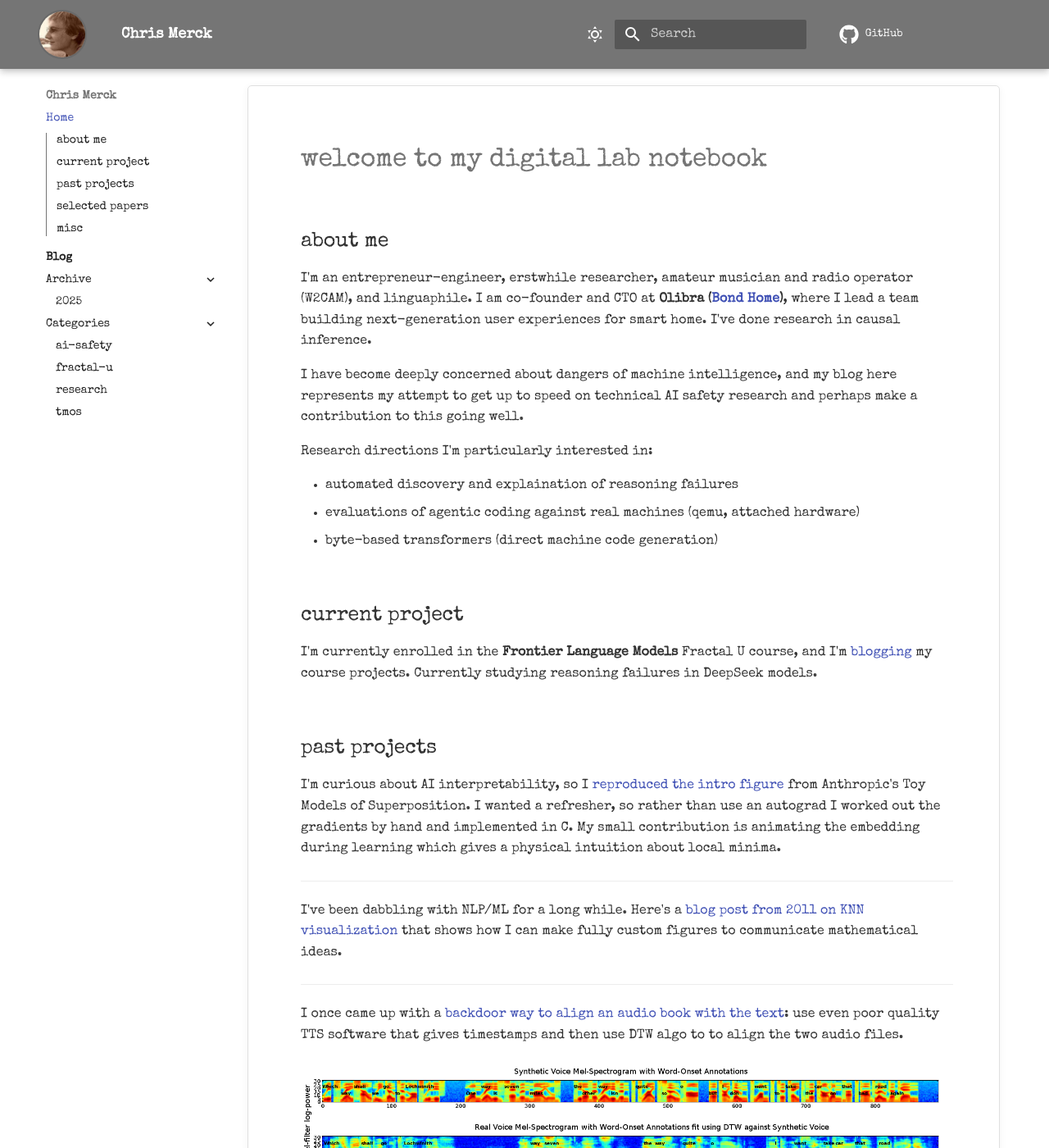
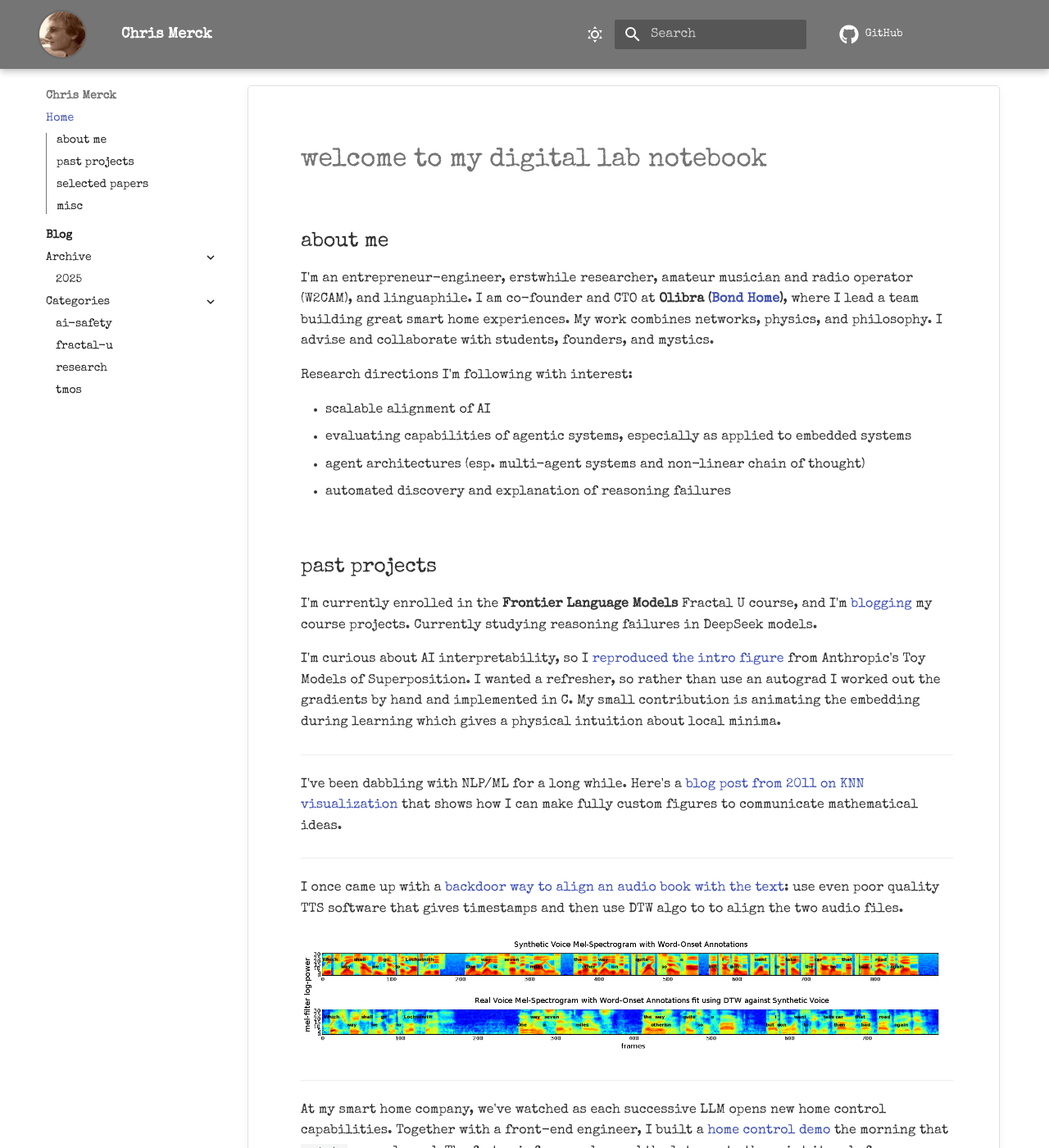
Before and after one commit to chrismerck/chrismerck.github.io, an MkDocs documentation site: the page built from docs/index.md, in a window 1280 px wide and 1400 px high. Shown: the whole window at 82% size. Built offline with MkDocs 1.6.1 and Material for MkDocs 9.7.7, drawn with Linux system fonts in a browser that asks for light colours; comment, search, counter and statistics services are not loaded.

Commit message:
update index, add nemi poster

```diff
--- a/docs/index.md
+++ b/docs/index.md
@@ -6,25 +6,19 @@ title: Chris Merck
 
 ## about me
 
-I'm an entrepreneur-engineer, erstwhile researcher, amateur musician and radio operator (W2CAM), and linguaphile. I am co-founder and CTO at **Olibra ([Bond Home](https://bondhome.io))**, where I lead a team building next-generation user experiences for smart home. I've done research in causal inference.
+I'm an entrepreneur-engineer, erstwhile researcher, amateur musician and radio operator (W2CAM), and linguaphile. I am co-founder and CTO at **Olibra ([Bond Home](https://bondhome.io))**, where I lead a team building great smart home experiences. My work combines networks, physics, and philosophy. I advise and collaborate with students, founders, and mystics.
 
-I have become deeply concerned about dangers of machine intelligence,
-and my blog here represents my attempt to get up to speed on
-technical AI safety research and perhaps make a contribution
-to this going well.
+Research directions I'm following with interest:
 
-Research directions I'm particularly interested in:
+ - scalable alignment of AI
+ - evaluating capabilities of agentic systems, especially as applied to embedded systems
+ - agent architectures (esp. multi-agent systems and non-linear chain of thought)
+ - automated discovery and explanation of reasoning failures
 
- - automated discovery and explaination of reasoning failures
- - evaluations of agentic coding against real machines (qemu, attached hardware)
- - byte-based transformers (direct machine code generation)
-
-## current project
+## past projects
 
 I'm currently enrolled in the **Frontier Language Models** Fractal U course, and I'm [blogging](blog) my course projects. Currently
 studying reasoning failures in DeepSeek models.
-
-## past projects
 
 I'm curious about AI interpretability, so I [reproduced the intro figure](blog/2025/05/14/demonstrating-superposition/)
  from Anthropic's Toy Models of Superposition. I wanted a refresher, so rather than use an autograd I worked out the gradients by hand and implemented in C. My small contribution is animating the embedding during learning which gives a physical intuition about local minima.
```
Also changed, not shown: docs/blog/posts/nemi-2025-poster.md (+2 -2 lines).
